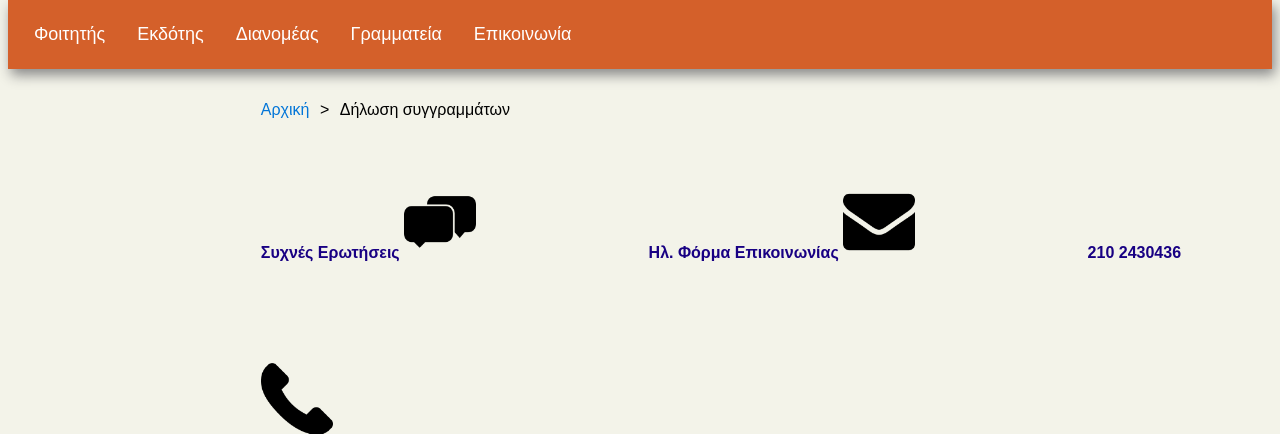
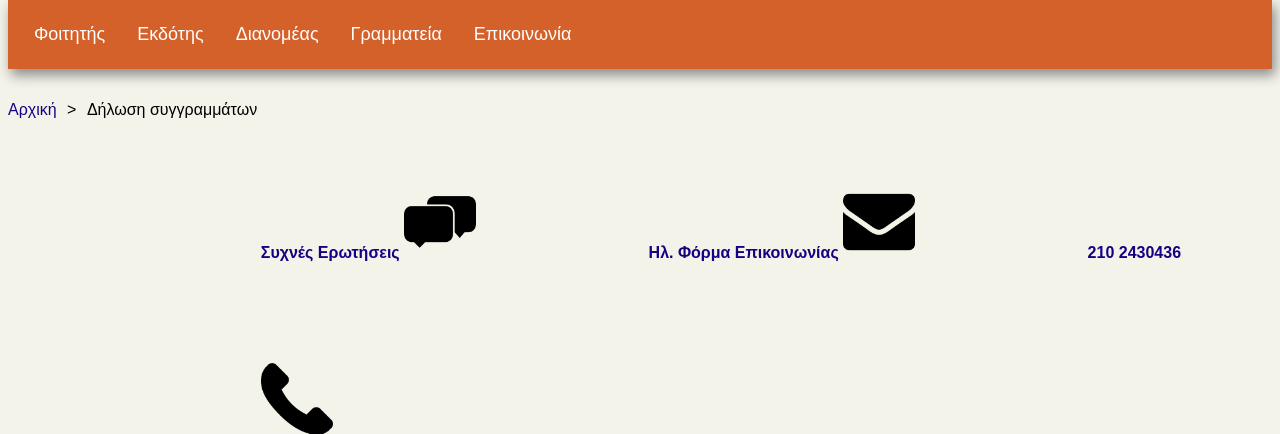
Before and after one commit to nikolaslepidas/Eudoxus_Website, a PHP site: page /testPage.php in a window 1280 px wide. Shown: the part 144-578 px from the top of the page. Run offline with PHP 8.4, Linux system fonts and the light colour scheme.

Commit message:
breadcrumb ksekinaei apo aristera kai perissotera sto div twn anakoinwsewn

```diff
--- a/css/breadcrumbs.css
+++ b/css/breadcrumbs.css
@@ -1,7 +1,7 @@
 ul.breadcrumb {
     list-style: none;
-    width: 80%;
-    float: right;
+    width: 100%;
+    float: left;
     font-size: 16px;
     padding: 0 0;
 }
@@ -17,11 +17,11 @@ ul.breadcrumb li+li:before {
 }
 
 ul.breadcrumb li a {
-    color: #0275d8;
+    color: #180083;
     text-decoration: none;
 }
 
 ul.breadcrumb li a:hover {
-    color: #01447e;
+    color: #180083;
     text-decoration: underline;
 }
--- a/css/home.css
+++ b/css/home.css
@@ -89,4 +89,8 @@
 #newstable tr td a:hover {
   text-decoration: underline;
 }
+
+.seemorenews {
+  text-align: right;
+}
 /* End of news' table */
--- a/index.php
+++ b/index.php
@@ -41,6 +41,9 @@
 			</tr>
 			<tr>
 				<td><p>Σας ενημερώνουμε οτι λόγω απροσδόκητου προβλήματος που οφείλεται σε νεότερη έκδοση του περιηγητή Mozilla Firefox, η χρήση της ...</p></td>
+			</tr>
+			<tr>
+				<td class="seemorenews"><a href="#">Περισσότερα...</a></td>
 			</tr>
 		</table>
 	</div>
```
